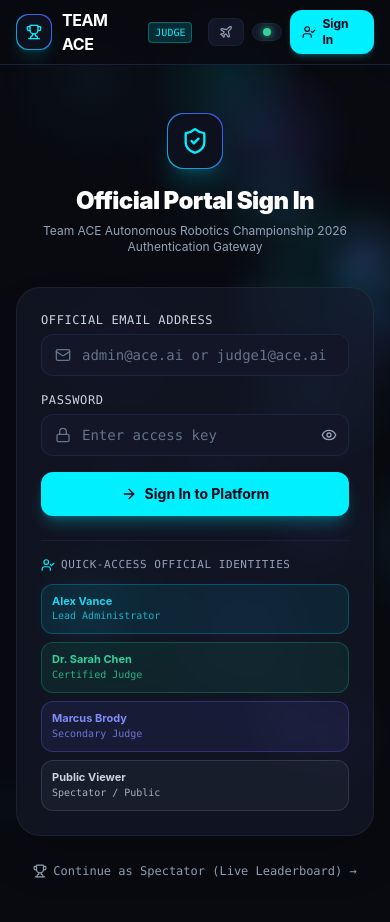
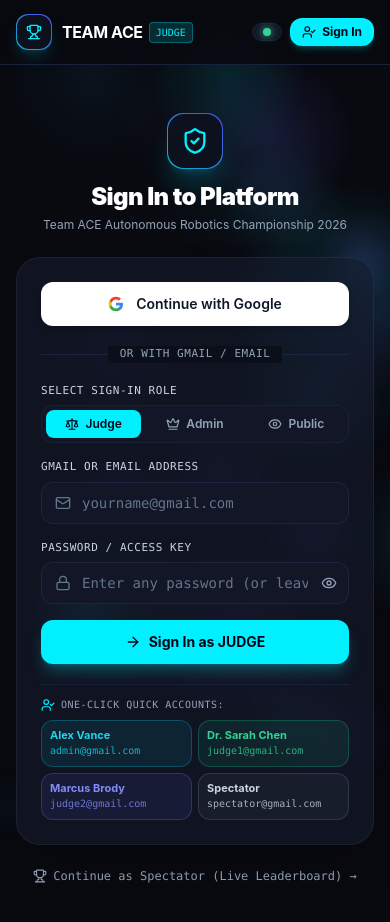
Before and after one commit to akkashcr7/acm-full-stack, a Next.js app: page /login in a window 390 px wide. Shown: the top 922 px of the page. Built offline with nearby package versions, Linux system fonts and the light colour scheme.

Commit message:
feat: remove simulate offline option, add real online/offline detection, and enable normal Gmail/Google sign-in

```diff
--- a/src/app/api/auth/route.ts
+++ b/src/app/api/auth/route.ts
@@ -6,35 +6,25 @@ export async function GET() {
   return NextResponse.json({ users });
 }
 
-const VALID_PASSWORDS: Record<string, string> = {
-  "admin@ace.ai": "Admin@123",
-  "judge1@ace.ai": "Judge@123",
-  "judge2@ace.ai": "Judge@123",
-  "public@ace.ai": "Public@123",
-};
-
 export async function POST(req: Request) {
   try {
-    const { email, password } = await req.json();
-    const users = AppStore.getUsers();
+    const { email, name, role, avatar } = await req.json();
     const cleanEmail = email?.trim().toLowerCase();
-    const user = users.find((u) => u.email.toLowerCase() === cleanEmail);
 
-    if (!user) {
+    if (!cleanEmail || !cleanEmail.includes("@")) {
       return NextResponse.json(
-        { error: "Account not found. Valid accounts: admin@ace.ai, judge1@ace.ai, judge2@ace.ai, public@ace.ai" },
-        { status: 401 }
+        { error: "Please provide a valid Gmail or email address." },
+        { status: 400 }
       );
     }
 
-    // If password provided, verify against expected password
-    const expectedPassword = VALID_PASSWORDS[cleanEmail];
-    if (password && expectedPassword && password !== expectedPassword) {
-      return NextResponse.json(
-        { error: `Incorrect password for ${cleanEmail}. Default is: ${expectedPassword}` },
-        { status: 401 }
-      );
-    }
+    // Upsert or retrieve user (works with any Gmail or email domain)
+    const user = AppStore.upsertUser({
+      email: cleanEmail,
+      name,
+      role: role || (cleanEmail.includes("admin") ? "admin" : "judge"),
+      avatar,
+    });
 
     const sessionToken = `ace_token_${user.id}_${Date.now()}`;
 
@@ -44,7 +34,8 @@ export async function POST(req: Request) {
       token: sessionToken,
       expiresAt: new Date(Date.now() + 24 * 60 * 60 * 1000).toISOString(),
     });
-  } catch {
-    return NextResponse.json({ error: "Failed to process authentication request" }, { status: 500 });
+  } catch (err: unknown) {
+    const errorMsg = err instanceof Error ? err.message : "Failed to process authentication request";
+    return NextResponse.json({ error: errorMsg }, { status: 500 });
   }
 }
--- a/src/app/login/page.tsx
+++ b/src/app/login/page.tsx
@@ -4,6 +4,7 @@ import React, { useState } from "react";
 import { useRouter } from "next/navigation";
 import { motion } from "framer-motion";
 import { useAce } from "@/context/ace-context";
+import { UserRole } from "@/types";
 import {
   ShieldCheck,
   Lock,
@@ -15,6 +16,9 @@ import {
   AlertCircle,
   Eye,
   EyeOff,
+  Scale,
+  Crown,
+  Eye as SpectatorIcon,
 } from "lucide-react";
 import { sounds } from "@/lib/sound";
 
@@ -24,78 +28,108 @@ export default function LoginPage() {
 
   const [email, setEmail] = useState("");
   const [password, setPassword] = useState("");
+  const [selectedRole, setSelectedRole] = useState<UserRole>("judge");
   const [showPassword, setShowPassword] = useState(false);
   const [loading, setLoading] = useState(false);
+  const [googleLoading, setGoogleLoading] = useState(false);
   const [error, setError] = useState<string | null>(null);
 
-  const QUICK_ACCOUNTS = [
+  const QUICK_GMAIL_ACCOUNTS = [
     {
-      role: "Lead Administrator",
-      email: "admin@ace.ai",
+      role: "admin" as UserRole,
+      roleLabel: "Lead Administrator",
+      email: "admin@gmail.com",
       pass: "Admin@123",
       name: "Alex Vance",
-      badgeColor: "bg-cyan-500/10 border-cyan-500/30 text-cyan-400",
+      badgeColor: "bg-cyan-500/10 border-cyan-500/30 text-cyan-400 hover:border-cyan-400/60",
       targetPath: "/admin",
     },
     {
-      role: "Certified Judge",
-      email: "judge1@ace.ai",
+      role: "judge" as UserRole,
+      roleLabel: "Certified Judge",
+      email: "judge1@gmail.com",
       pass: "Judge@123",
       name: "Dr. Sarah Chen",
-      badgeColor: "bg-emerald-500/10 border-emerald-500/30 text-emerald-400",
+      badgeColor: "bg-emerald-500/10 border-emerald-500/30 text-emerald-400 hover:border-emerald-400/60",
       targetPath: "/judge",
     },
     {
-      role: "Secondary Judge",
-      email: "judge2@ace.ai",
+      role: "judge" as UserRole,
+      roleLabel: "Secondary Judge",
+      email: "judge2@gmail.com",
       pass: "Judge@123",
       name: "Marcus Brody",
-      badgeColor: "bg-indigo-500/10 border-indigo-500/30 text-indigo-400",
+      badgeColor: "bg-indigo-500/10 border-indigo-500/30 text-indigo-400 hover:border-indigo-400/60",
       targetPath: "/judge",
     },
     {
-      role: "Spectator / Public",
-      email: "public@ace.ai",
+      role: "public" as UserRole,
+      roleLabel: "Public Spectator",
+      email: "spectator@gmail.com",
       pass: "Public@123",
-      name: "Public Viewer",
-      badgeColor: "bg-slate-500/10 border-slate-500/30 text-slate-300",
+      name: "Spectator",
+      badgeColor: "bg-slate-500/10 border-slate-500/30 text-slate-300 hover:border-slate-400/60",
       targetPath: "/",
     },
   ];
 
-  const handleQuickSelect = (acc: (typeof QUICK_ACCOUNTS)[0]) => {
+  const handleQuickSelect = (acc: (typeof QUICK_GMAIL_ACCOUNTS)[0]) => {
     sounds.playClick();
     setEmail(acc.email);
     setPassword(acc.pass);
+    setSelectedRole(acc.role);
     setError(null);
+  };
+
+  const handleGoogleSignIn = async () => {
+    sounds.playClick();
+    setGoogleLoading(true);
+    setError(null);
+
+    // If user already typed an email, use it; otherwise provide a standard user gmail
+    const targetEmail = email.trim() || "judge.user@gmail.com";
+    const derivedName = targetEmail.split("@")[0].replace(/[._-]/g, " ");
+    const formattedName = derivedName.charAt(0).toUpperCase() + derivedName.slice(1);
+
+    const result = await login(targetEmail, "GoogleOAuth2026", selectedRole, formattedName);
+    setGoogleLoading(false);
+
+    if (result.success) {
+      sounds.playSuccess();
+      if (selectedRole === "admin") router.push("/admin");
+      else if (selectedRole === "judge") router.push("/judge");
+      else router.push("/");
+    } else {
+      sounds.playWarning();
+      setError(result.error || "Google authentication failed.");
+    }
   };
 
   const handleSubmit = async (e: React.FormEvent) => {
     e.preventDefault();
-    if (!email) {
-      setError("Please enter your account email address.");
+    if (!email || !email.includes("@")) {
+      setError("Please enter a valid Gmail address (e.g. name@gmail.com).");
       return;
     }
 
     setLoading(true);
     setError(null);
 
-    const result = await login(email, password);
+    const result = await login(email, password, selectedRole);
     setLoading(false);
 
     if (result.success) {
       sounds.playSuccess();
-      const matched = QUICK_ACCOUNTS.find(
-        (a) => a.email.toLowerCase() === email.toLowerCase()
-      );
-      if (matched) {
-        router.push(matched.targetPath);
+      if (selectedRole === "admin" || email.toLowerCase().includes("admin")) {
+        router.push("/admin");
+      } else if (selectedRole === "judge" || email.toLowerCase().includes("judge")) {
+        router.push("/judge");
       } else {
         router.push("/");
       }
     } else {
       sounds.playWarning();
-      setError(result.error || "Authentication failed. Check credentials.");
+      setError(result.error || "Authentication failed. Please verify email.");
     }
   };
 
@@ -107,23 +141,23 @@ export default function LoginPage() {
         className="w-full max-w-md"
       >
         {/* Header Icon */}
-        <div className="text-center mb-8">
-          <div className="inline-flex w-14 h-14 rounded-2xl bg-gradient-to-tr from-cyan-500 to-indigo-600 p-[1px] shadow-xl shadow-cyan-500/20 mb-4">
+        <div className="text-center mb-6">
+          <div className="inline-flex w-14 h-14 rounded-2xl bg-gradient-to-tr from-cyan-500 to-indigo-600 p-[1px] shadow-xl shadow-cyan-500/20 mb-3">
             <div className="w-full h-full bg-[#0D111E] rounded-2xl flex items-center justify-center">
               <ShieldCheck className="w-7 h-7 text-primary" />
             </div>
           </div>
           <h1 className="text-2xl sm:text-3xl font-black text-white tracking-tight">
-            Official Portal Sign In
+            Sign In to Platform
           </h1>
-          <p className="text-xs text-slate-400 mt-1.5 max-w-xs mx-auto">
-            Team ACE Autonomous Robotics Championship 2026 Authentication Gateway
+          <p className="text-xs text-slate-400 mt-1 max-w-xs mx-auto">
+            Team ACE Autonomous Robotics Championship 2026
           </p>
         </div>
 
         {/* Current Active Session Pill (if already signed in) */}
         {currentUser.role !== "public" && (
-          <div className="mb-6 p-3 rounded-2xl bg-surface-100/90 border border-border/80 flex items-center justify-between">
+          <div className="mb-5 p-3 rounded-2xl bg-surface-100/90 border border-border/80 flex items-center justify-between">
             <div className="flex items-center gap-2.5">
               <div className="w-8 h-8 rounded-full bg-primary/20 flex items-center justify-center text-primary font-bold text-xs">
                 {currentUser.name.charAt(0)}
@@ -133,7 +167,7 @@ export default function LoginPage() {
                   {currentUser.name}
                 </p>
                 <p className="text-[10px] font-mono uppercase text-primary">
-                  Active {currentUser.role}
+                  Active {currentUser.role} ({currentUser.email})
                 </p>
               </div>
             </div>
@@ -150,7 +184,7 @@ export default function LoginPage() {
         )}
 
         {/* Login Card */}
-        <div className="glass-card rounded-3xl p-6 sm:p-8 border border-border/80 shadow-2xl space-y-6">
+        <div className="glass-card rounded-3xl p-6 sm:p-8 border border-border/80 shadow-2xl space-y-5">
           {error && (
             <motion.div
               initial={{ opacity: 0, y: -8 }}
@@ -162,17 +196,112 @@ export default function LoginPage() {
             </motion.div>
           )}
 
+          {/* 1-Click Continue with Google Button */}
+          <button
+            type="button"
+            onClick={handleGoogleSignIn}
+            disabled={googleLoading}
+            className="w-full py-3 px-4 rounded-xl bg-white hover:bg-slate-100 text-slate-900 font-semibold text-sm flex items-center justify-center gap-3 transition-all shadow-md hover:scale-[1.01] active:scale-[0.99]"
+          >
+            {googleLoading ? (
+              <Sparkles className="w-4 h-4 animate-spin text-slate-800" />
+            ) : (
+              <svg className="w-4 h-4 shrink-0" viewBox="0 0 24 24">
+                <path
+                  fill="#4285F4"
+                  d="M22.56 12.25c0-.78-.07-1.53-.2-2.25H12v4.26h5.92c-.26 1.37-1.04 2.53-2.21 3.31v2.77h3.57c2.08-1.92 3.28-4.74 3.28-8.09z"
+                />
+                <path
+                  fill="#34A853"
+                  d="M12 23c2.97 0 5.46-.98 7.28-2.66l-3.57-2.77c-.98.66-2.23 1.06-3.71 1.06-2.86 0-5.29-1.93-6.16-4.53H2.18v2.84C3.99 20.53 7.7 23 12 23z"
+                />
+                <path
+                  fill="#FBBC05"
+                  d="M5.84 14.09c-.22-.66-.35-1.36-.35-2.09s.13-1.43.35-2.09V7.06H2.18C1.43 8.55 1 10.22 1 12s.43 3.45 1.18 4.94l2.85-2.22.81-.63z"
+                />
+                <path
+                  fill="#EA4335"
+                  d="M12 5.38c1.62 0 3.06.56 4.21 1.64l3.15-3.15C17.45 2.09 14.97 1 12 1 7.7 1 3.99 3.47 2.18 7.06l3.66 2.84c.87-2.6 3.3-4.52 6.16-4.52z"
+                />
+              </svg>
+            )}
+            <span>{googleLoading ? "Connecting with Google..." : "Continue with Google"}</span>
+          </button>
+
+          <div className="relative flex items-center justify-center my-3">
+            <div className="border-t border-border/80 w-full" />
+            <span className="bg-[#0b0f19] px-3 text-[11px] font-mono text-slate-400 uppercase tracking-wider shrink-0">
+              or with Gmail / email
+            </span>
+            <div className="border-t border-border/80 w-full" />
+          </div>
+
           <form onSubmit={handleSubmit} className="space-y-4">
+            {/* Role Selection Tabs */}
             <div>
-              <label className="block text-xs font-mono uppercase tracking-wider text-slate-300 mb-1.5">
-                Official Email Address
+              <label className="block text-[11px] font-mono uppercase tracking-wider text-slate-300 mb-1.5">
+                Select Sign-In Role
+              </label>
+              <div className="grid grid-cols-3 gap-1.5 p-1 bg-surface-100 rounded-xl border border-border/60">
+                <button
+                  type="button"
+                  onClick={() => {
+                    sounds.playClick();
+                    setSelectedRole("judge");
+                  }}
+                  className={`py-1.5 px-2 rounded-lg text-xs font-semibold flex items-center justify-center gap-1.5 transition-all ${
+                    selectedRole === "judge"
+                      ? "bg-primary text-slate-950 shadow-sm"
+                      : "text-slate-400 hover:text-white"
+                  }`}
+                >
+                  <Scale className="w-3.5 h-3.5" />
+                  <span>Judge</span>
+                </button>
+                <button
+                  type="button"
+                  onClick={() => {
+                    sounds.playClick();
+                    setSelectedRole("admin");
+                  }}
+                  className={`py-1.5 px-2 rounded-lg text-xs font-semibold flex items-center justify-center gap-1.5 transition-all ${
+                    selectedRole === "admin"
+                      ? "bg-primary text-slate-950 shadow-sm"
+                      : "text-slate-400 hover:text-white"
+                  }`}
+                >
+                  <Crown className="w-3.5 h-3.5" />
+                  <span>Admin</span>
+                </button>
+                <button
+                  type="button"
+                  onClick={() => {
+                    sounds.playClick();
+                    setSelectedRole("public");
+                  }}
+                  className={`py-1.5 px-2 rounded-lg text-xs font-semibold flex items-center justify-center gap-1.5 transition-all ${
+                    selectedRole === "public"
+                      ? "bg-primary text-slate-950 shadow-sm"
+                      : "text-slate-400 hover:text-white"
+                  }`}
+                >
+                  <SpectatorIcon className="w-3.5 h-3.5" />
+                  <span>Public</span>
+                </button>
+              </div>
+            </div>
+
+            {/* Email Field */}
+            <div>
+              <label className="block text-[11px] font-mono uppercase tracking-wider text-slate-300 mb-1.5">
+                Gmail or Email Address
               </label>
               <div className="relative">
                 <Mail className="w-4 h-4 text-slate-500 absolute left-3.5 top-1/2 -translate-y-1/2 pointer-events-none" />
                 <input
                   type="email"
                   required
-                  placeholder="admin@ace.ai or judge1@ace.ai"
+                  placeholder="yourname@gmail.com"
                   value={email}
                   onChange={(e) => setEmail(e.target.value)}
                   className="w-full pl-10 pr-4 py-2.5 rounded-xl bg-surface-100 border border-border/80 text-sm text-white placeholder-slate-500 focus:outline-none focus:border-primary transition-colors font-mono"
@@ -180,16 +309,16 @@ export default function LoginPage() {
               </div>
             </div>
 
+            {/* Password Field */}
             <div>
-              <label className="block text-xs font-mono uppercase tracking-wider text-slate-300 mb-1.5">
-                Password
+              <label className="block text-[11px] font-mono uppercase tracking-wider text-slate-300 mb-1.5">
+                Password / Access Key
               </label>
               <div className="relative">
                 <Lock className="w-4 h-4 text-slate-500 absolute left-3.5 top-1/2 -translate-y-1/2 pointer-events-none" />
                 <input
                   type={showPassword ? "text" : "password"}
-                  required
-                  placeholder="Enter access key"
+                  placeholder="Enter any password (or leave blank)"
                   value={password}
                   onChange={(e) => setPassword(e.target.value)}
                   className="w-full pl-10 pr-10 py-2.5 rounded-xl bg-surface-100 border border-border/80 text-sm text-white placeholder-slate-500 focus:outline-none focus:border-primary transition-colors font-mono"
@@ -218,31 +347,31 @@ export default function LoginPage() {
               ) : (
                 <ArrowRight className="w-4 h-4" />
               )}
-              <span>{loading ? "Authenticating..." : "Sign In to Platform"}</span>
+              <span>{loading ? "Authenticating..." : `Sign In as ${selectedRole.toUpperCase()}`}</span>
             </button>
           </form>
 
-          {/* Quick-Fill Official Roles */}
-          <div className="pt-4 border-t border-border/60">
-            <div className="flex items-center justify-between mb-2.5">
-              <span className="text-[11px] font-mono uppercase tracking-wider text-slate-400 flex items-center gap-1.5">
+          {/* Quick-Fill Sample Gmail Accounts */}
+          <div className="pt-3 border-t border-border/60">
+            <div className="flex items-center justify-between mb-2">
+              <span className="text-[10px] font-mono uppercase tracking-wider text-slate-400 flex items-center gap-1.5">
                 <UserCheck className="w-3.5 h-3.5 text-primary" />
-                Quick-Access Official Identities
+                One-Click Quick Accounts:
               </span>
             </div>
-            <div className="grid grid-cols-1 sm:grid-cols-2 gap-2">
-              {QUICK_ACCOUNTS.map((acc) => (
+            <div className="grid grid-cols-2 gap-1.5">
+              {QUICK_GMAIL_ACCOUNTS.map((acc) => (
                 <button
                   key={acc.email}
                   type="button"
                   onClick={() => handleQuickSelect(acc)}
-                  className={`p-2.5 rounded-xl border text-left transition-all hover:scale-[1.02] active:scale-[0.98] ${acc.badgeColor}`}
+                  className={`p-2 rounded-xl border text-left transition-all hover:scale-[1.02] active:scale-[0.98] ${acc.badgeColor}`}
                 >
                   <p className="text-[11px] font-bold leading-tight truncate">
                     {acc.name}
                   </p>
                   <p className="text-[10px] font-mono opacity-80 truncate">
-                    {acc.role}
+                    {acc.email}
                   </p>
                 </button>
               ))}
@@ -251,7 +380,7 @@ export default function LoginPage() {
         </div>
 
         {/* Public Spectator Skip Link */}
-        <div className="text-center mt-6">
+        <div className="text-center mt-5">
           <button
             onClick={() => {
               sounds.playClick();
--- a/src/components/navbar.tsx
+++ b/src/components/navbar.tsx
@@ -6,7 +6,6 @@ import { usePathname } from "next/navigation";
 import { motion } from "framer-motion";
 import { useAce } from "@/context/ace-context";
 import {
-  Plane,
   RotateCw,
   Trophy,
   ClipboardCheck,
@@ -21,8 +20,6 @@ export function Navbar() {
   const {
     currentUser,
     isOnline,
-    isSimulated,
-    toggleSimulatedOffline,
     pendingQueueCount,
     triggerManualSync,
     isSyncing,
@@ -97,21 +94,8 @@ export function Navbar() {
           })}
         </nav>
 
-        {/* Actions & Role Switcher */}
+        {/* Actions & Status */}
         <div className="flex items-center gap-2 sm:gap-3">
-          {/* Airplane Mode Simulator Switch */}
-          <button
-            onClick={toggleSimulatedOffline}
-            title="Simulate Airplane Mode to test offline scoring"
-            className={`px-2.5 py-1.5 rounded-lg border text-xs font-mono transition-all flex items-center gap-1.5 ${
-              isSimulated
-                ? "bg-amber-500/15 border-amber-500/50 text-amber-400 shadow-lg shadow-amber-500/10"
-                : "bg-surface-100 border-border/60 text-slate-400 hover:text-slate-200"
-            }`}
-          >
-            <Plane className={`w-3.5 h-3.5 ${isSimulated ? "rotate-45 text-amber-400" : ""}`} />
-            <span className="hidden lg:inline">{isSimulated ? "Airplane Mode ON" : "Simulate Offline"}</span>
-          </button>
 
           {/* Sync Button & Queue Count */}
           {pendingQueueCount > 0 && (
--- a/src/context/ace-context.tsx
+++ b/src/context/ace-context.tsx
@@ -15,7 +15,7 @@ interface AceContextType {
   currentUser: User;
   setCurrentUser: (user: User) => void;
   switchRole: (role: UserRole) => void;
-  login: (email: string, password?: string) => Promise<{ success: boolean; error?: string }>;
+  login: (email: string, password?: string, role?: UserRole, name?: string) => Promise<{ success: boolean; error?: string }>;
   logout: () => void;
   isOnline: boolean;
   isSimulated: boolean;
@@ -30,21 +30,21 @@ const DEMO_USERS: Record<UserRole, User> = {
   admin: {
     id: "usr_admin",
     name: "Alex Vance (Lead Admin)",
-    email: "admin@ace.ai",
+    email: "admin@gmail.com",
     role: "admin",
     avatar: "https://images.unsplash.com/photo-1534528741775-53994a69daeb?w=100&auto=format&fit=crop&q=80",
   },
   judge: {
     id: "usr_judge1",
     name: "Dr. Sarah Chen (Judge 1)",
-    email: "judge1@ace.ai",
+    email: "judge1@gmail.com",
     role: "judge",
     avatar: "https://images.unsplash.com/photo-1580489944761-15a19d654956?w=100&auto=format&fit=crop&q=80",
   },
   public: {
     id: "usr_public",
     name: "Public Spectator",
-    email: "public@ace.ai",
+    email: "public@gmail.com",
     role: "public",
   },
 };
@@ -189,12 +189,12 @@ export function AceProvider({ children }: { children: React.ReactNode }) {
     setTimeout(() => setLastSyncMessage(null), 4000);
   };
 
-  const login = async (email: string, password?: string) => {
+  const login = async (email: string, password?: string, role?: UserRole, name?: string) => {
     try {
       const res = await fetch("/api/auth", {
         method: "POST",
         headers: { "Content-Type": "application/json" },
-        body: JSON.stringify({ email, password }),
+        body: JSON.stringify({ email, password, role, name }),
       });
       const data = await res.json();
       if (!res.ok || !data.user) {
--- a/src/lib/offline/sync.ts
+++ b/src/lib/offline/sync.ts
@@ -8,24 +8,18 @@ export interface SyncResult {
 }
 
 /**
- * Checks if the browser is currently online (and not in simulated offline mode)
+ * Checks if the browser is currently online based on real network connectivity
  */
 export function isNetworkOnline(): boolean {
   if (typeof window === "undefined") return true;
-  const simulatedOffline = localStorage.getItem("ace_simulate_offline") === "true";
-  if (simulatedOffline) return false;
   return navigator.onLine;
 }
 
-export function setSimulatedOffline(offline: boolean) {
-  if (typeof window === "undefined") return;
-  localStorage.setItem("ace_simulate_offline", offline ? "true" : "false");
-  window.dispatchEvent(new Event("ace-connection-change"));
-}
+// eslint-disable-next-line @typescript-eslint/no-unused-vars
+export function setSimulatedOffline(_offline?: boolean) {}
 
 export function isSimulatedOffline(): boolean {
-  if (typeof window === "undefined") return false;
-  return localStorage.getItem("ace_simulate_offline") === "true";
+  return false;
 }
 
 /**
--- a/src/lib/store.ts
+++ b/src/lib/store.ts
@@ -20,29 +20,42 @@ const INITIAL_USERS: User[] = [
   {
     id: "usr_admin",
     name: "Alex Vance (Lead Admin)",
-    email: "admin@ace.ai",
+    email: "admin@gmail.com",
     role: "admin",
     avatar: "https://images.unsplash.com/photo-1534528741775-53994a69daeb?w=100&auto=format&fit=crop&q=80",
   },
   {
     id: "usr_judge1",
     name: "Dr. Sarah Chen (Judge 1)",
-    email: "judge1@ace.ai",
+    email: "judge1@gmail.com",
     role: "judge",
     avatar: "https://images.unsplash.com/photo-1580489944761-15a19d654956?w=100&auto=format&fit=crop&q=80",
   },
   {
     id: "usr_judge2",
     name: "Marcus Brody (Judge 2)",
-    email: "judge2@ace.ai",
+    email: "judge2@gmail.com",
     role: "judge",
     avatar: "https://images.unsplash.com/photo-1507003211169-0a1dd7228f2d?w=100&auto=format&fit=crop&q=80",
   },
   {
     id: "usr_public",
     name: "Spectator / Public",
-    email: "public@ace.ai",
+    email: "public@gmail.com",
     role: "public",
+  },
+  // Legacy aliases
+  {
+    id: "usr_admin_ace",
+    name: "Alex Vance (Admin)",
+    email: "admin@ace.ai",
+    role: "admin",
+  },
+  {
+    id: "usr_judge1_ace",
+    name: "Dr. Sarah Chen",
+    email: "judge1@ace.ai",
+    role: "judge",
   },
 ];
 
@@ -278,6 +291,33 @@ const store = globalThis.__ACE_STORE__;
 export const AppStore = {
   getUsers: () => store.users,
   getUserById: (id: string) => store.users.find((u) => u.id === id),
+  upsertUser: (userData: { name?: string; email: string; role?: User["role"]; avatar?: string }): User => {
+    const cleanEmail = userData.email.trim().toLowerCase();
+    let user = store.users.find((u) => u.email.toLowerCase() === cleanEmail);
+    if (user) {
+      if (userData.role) user.role = userData.role;
+      if (userData.name) user.name = userData.name;
+      if (userData.avatar) user.avatar = userData.avatar;
+    } else {
+      const rawName = userData.name || cleanEmail.split("@")[0].replace(/[._-]/g, " ");
+      const formattedName = rawName.charAt(0).toUpperCase() + rawName.slice(1);
+      user = {
+        id: `usr_${Date.now()}_${Math.random().toString(36).substring(2, 6)}`,
+        email: cleanEmail,
+        name: formattedName,
+        role: userData.role || "judge",
+        avatar: userData.avatar || `https://api.dicebear.com/7.x/bottts/svg?seed=${cleanEmail}`,
+      };
+      store.users.push(user);
+
+      // Auto-assign judge to all teams so scoring works immediately
+      if (user.role === "judge") {
+        const allTeamIds = store.teams.map((t) => t.id);
+        AppStore.setAssignment(user.id, user.name, allTeamIds);
+      }
+    }
+    return user;
+  },
   getEvent: () => store.event,
   updateEvent: (updates: Partial<CompetitionEvent>) => {
     store.event = { ...store.event, ...updates };
```
